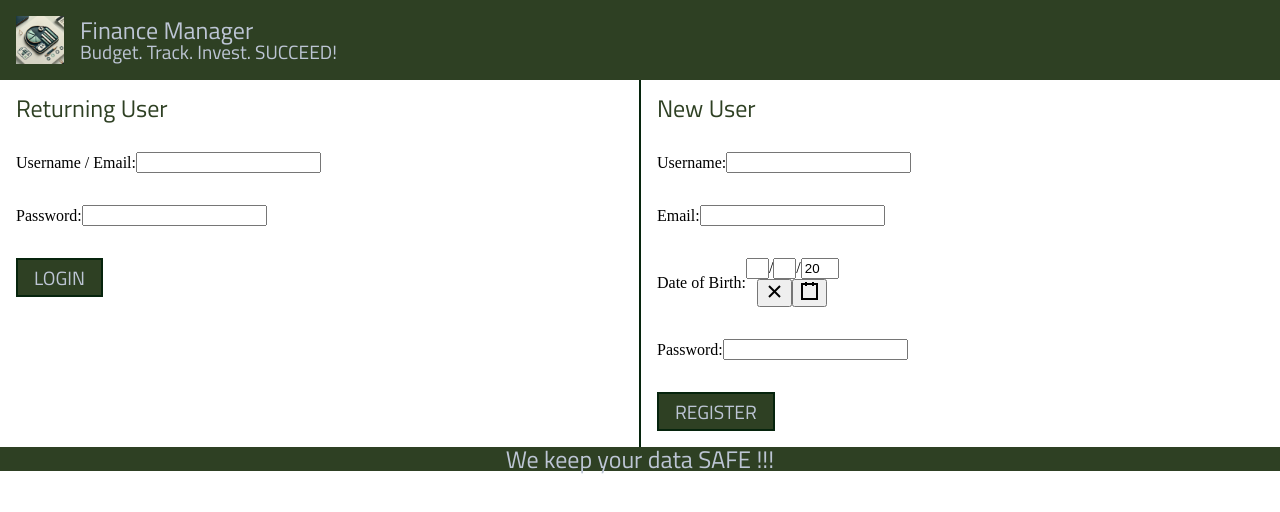
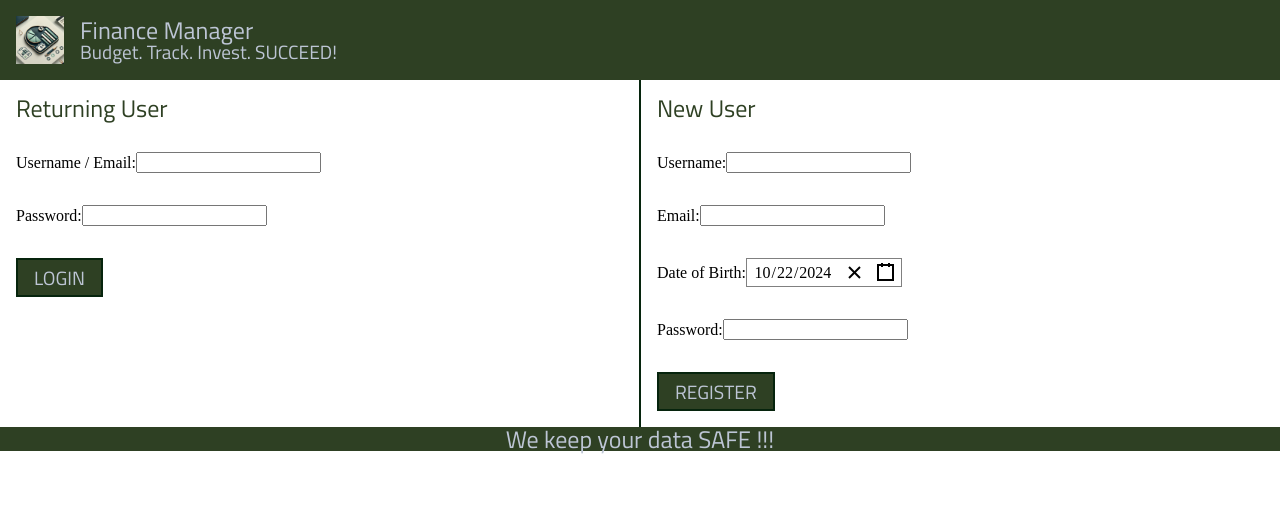
Before and after one commit to HimaniDesai/finance_manager-client, a React (Vite) app: page /login in a window 1280 px wide. Shown: the top 512 px of the page. Built offline with nearby package versions, Linux system fonts and the light colour scheme.

Commit message:
Updating date field with appropriate input type

```diff
--- a/src/pages/LandingPage/LandingPage.jsx
+++ b/src/pages/LandingPage/LandingPage.jsx
@@ -2,6 +2,10 @@ import React, { useState } from "react";
 import './LandingPage.scss'
 import logo from '../../assets/logo/logo.png'
 import DatePicker from 'react-date-picker'
+import 'react-date-picker/dist/DatePicker.css';
+// import 'react-calendar/dist/Calendar.css';
+// import DatePicker from "react-datepicker";
+// import 'react-datepicker/dist/react-datepicker.css'
 import { useNavigate } from "react-router-dom";
 
 export default function LandingPage() {
@@ -54,7 +58,10 @@ export default function LandingPage() {
                 <div className="form__container__register-dob">
                     <label className="form__container__register-dob-label">Date of Birth:</label>
                     <div className="form__container__register-dob-input">
-                        <DatePicker value={dob} onChange={date => setdob(date)}/>
+                        <DatePicker
+                            selected={dob} value={dob}
+                            maxDate={new Date()}
+                            onChange={date => setdob(date)}/>
                     </div>
                 </div>
                 <div className="form__container__register-pwd">
```
